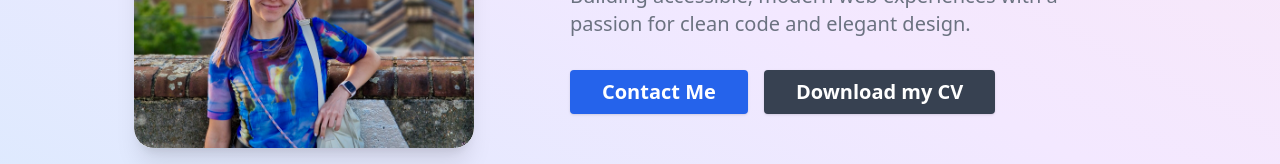
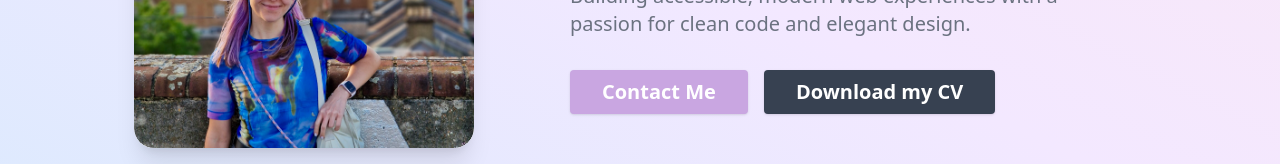
Before and after one commit to krismutalapova/portfolio-website, a React (Create React App) app: page / in a window 1280 px wide. Shown: the part 460-624 px from the top of the page. Built offline with nearby package versions, Linux system fonts and the light colour scheme; no server answers.

Commit message:
feat(header): update Header component with improved dark mode colors and button styles

```diff
--- a/src/components/Header.js
+++ b/src/components/Header.js
@@ -2,7 +2,7 @@ import profileImg from '../assets/profile.jpg';
 
 function Header() {
     return (
-        <header className="w-full min-h-[70vh] bg-gradient-to-tr from-blue-100 via-purple-100 to-pink-100 dark:from-blue-950 dark:via-purple-950 dark:to-gray-950 flex items-center justify-center py-16 xl:py-28">
+        <header className="w-full min-h-[70vh] bg-gradient-to-tr from-blue-100 via-purple-100 to-pink-100 dark:from-[#1a0023] dark:via-[#4b006e] dark:to-[#0a0010] flex items-center justify-center py-16 xl:py-28">
             <div className="w-full max-w-6xl flex flex-col xl:flex-row items-center justify-center gap-12 xl:gap-24 bg-transparent px-4 xl:px-12">
                 <div className="flex-shrink-0 flex justify-center items-center mb-8 xl:mb-0">
                     <div className="relative w-[40vw] max-w-[340px] h-[40vw] max-h-[420px] flex items-end bg-white/80 dark:bg-gray-900/80 rounded-t-[40%] rounded-b-[20px] shadow-xl overflow-hidden">
@@ -22,7 +22,7 @@ function Header() {
                     <div className="flex flex-col sm:flex-row items-center gap-4 mt-2 w-full">
                         <a
                             href="mailto:kris.mutalapova@pm.me"
-                            className="px-8 py-2 bg-blue-600 text-white rounded shadow hover:bg-blue-700 transition font-semibold text-base md:text-lg xl:text-xl max-w-full"
+                            className="px-8 py-2 bg-[#c9a6e1] dark:bg-[#4b006e] text-white rounded shadow hover:bg-[#a259c6] dark:hover:bg-[#2a003b] transition font-semibold text-base md:text-lg xl:text-xl max-w-full"
                             style={{ wordBreak: 'break-word' }}
                         >
                             Contact Me
@@ -30,7 +30,7 @@ function Header() {
                         <a
                             href="/CV.pdf"
                             download
-                            className="px-8 py-2 bg-gray-700 text-white rounded shadow hover:bg-gray-900 transition font-semibold text-base md:text-lg xl:text-xl max-w-full"
+                            className="px-8 py-2 bg-gray-700 text-white rounded shadow hover:bg-[#a259c6] dark:hover:bg-[#4b006e] transition font-semibold text-base md:text-lg xl:text-xl max-w-full"
                             style={{ wordBreak: 'break-word' }}
                             aria-label="Download my CV as PDF"
                         >
```
